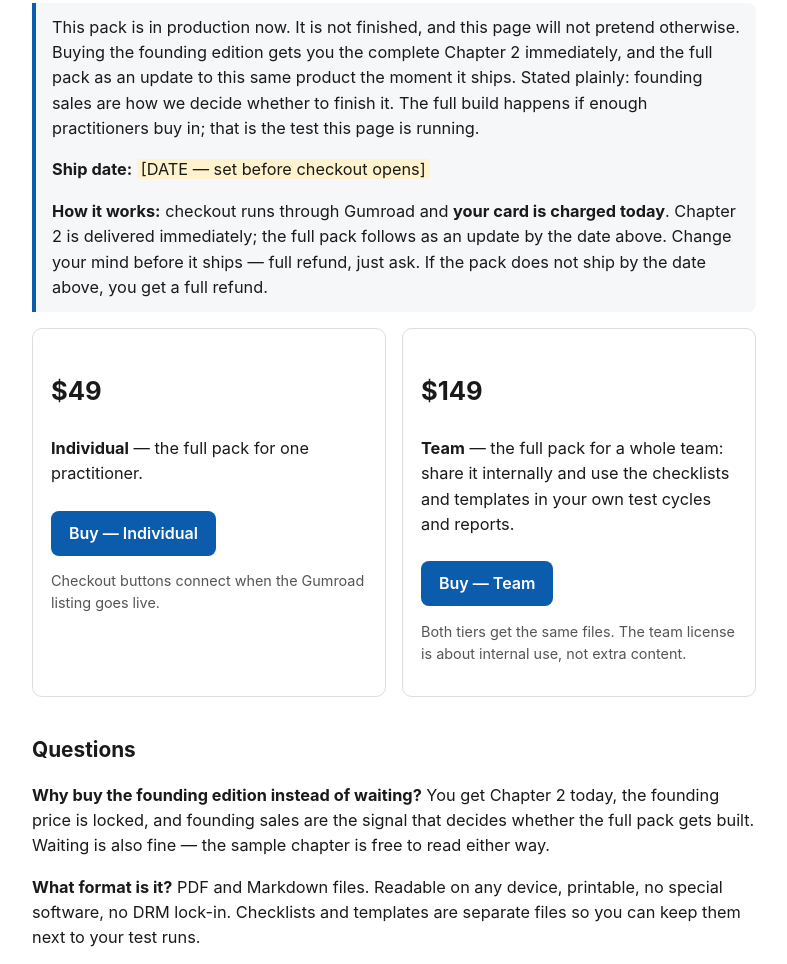
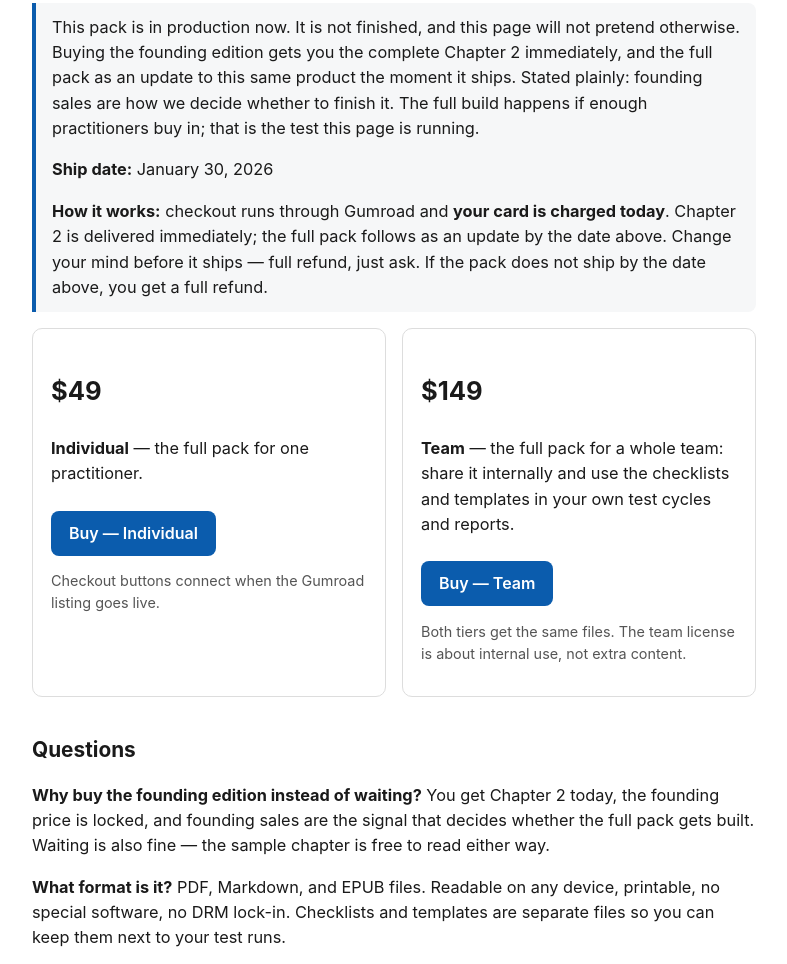
Before and after one commit to DavidEdelstein/performance-testing-judgment-pack, a plain HTML site: page index.html in a window 1280 px wide. Shown: the part 1865-2829 px from the top of the page, without its empty margins (246-1033 px from the left). Drawn offline with Linux system fonts and the light colour scheme.

Commit message:
Ship date set: January 30, 2026; format FAQ adds EPUB

```diff
--- a/index.html
+++ b/index.html
@@ -72,7 +72,7 @@
   <h2 id="preorder">Founding edition — the honest version</h2>
   <div class="note">
     <p style="margin-top:0">This pack is in production now. It is not finished, and this page will not pretend otherwise. Buying the founding edition gets you the complete Chapter 2 immediately, and the full pack as an update to this same product the moment it ships. Stated plainly: founding sales are how we decide whether to finish it. The full build happens if enough practitioners buy in; that is the test this page is running.</p>
-    <p><strong>Ship date:</strong> <span class="placeholder">[DATE — set before checkout opens]</span></p>
+    <p><strong>Ship date:</strong> January 30, 2026</p>
     <p style="margin-bottom:0"><strong>How it works:</strong> checkout runs through Gumroad and <strong>your card is charged today</strong>. Chapter 2 is delivered immediately; the full pack follows as an update by the date above. Change your mind before it ships — full refund, just ask. If the pack does not ship by the date above, you get a full refund.</p>
   </div>
 
@@ -93,7 +93,7 @@
 
   <h2>Questions</h2>
   <p><strong>Why buy the founding edition instead of waiting?</strong> You get Chapter 2 today, the founding price is locked, and founding sales are the signal that decides whether the full pack gets built. Waiting is also fine — the sample chapter is free to read either way.</p>
-  <p><strong>What format is it?</strong> PDF and Markdown files. Readable on any device, printable, no special software, no DRM lock-in. Checklists and templates are separate files so you can keep them next to your test runs.</p>
+  <p><strong>What format is it?</strong> PDF, Markdown, and EPUB files. Readable on any device, printable, no special software, no DRM lock-in. Checklists and templates are separate files so you can keep them next to your test runs.</p>
   <p><strong>What does the team license cover?</strong> One team inside one organization: share the files with your teammates and use the checklists, templates, and report formats in your own internal work. It does not cover reselling the pack or publishing its contents externally.</p>
   <p><strong>Is this a course? Will there be videos?</strong> No. It is a pack of files. There is nothing to attend and nothing scheduled.</p>
   <p><strong>Does it teach k6?</strong> No. It assumes you can run a test. For k6 mechanics and syntax, Grafana's documentation is good and free. This pack covers the judgment around the tool.</p>
```
